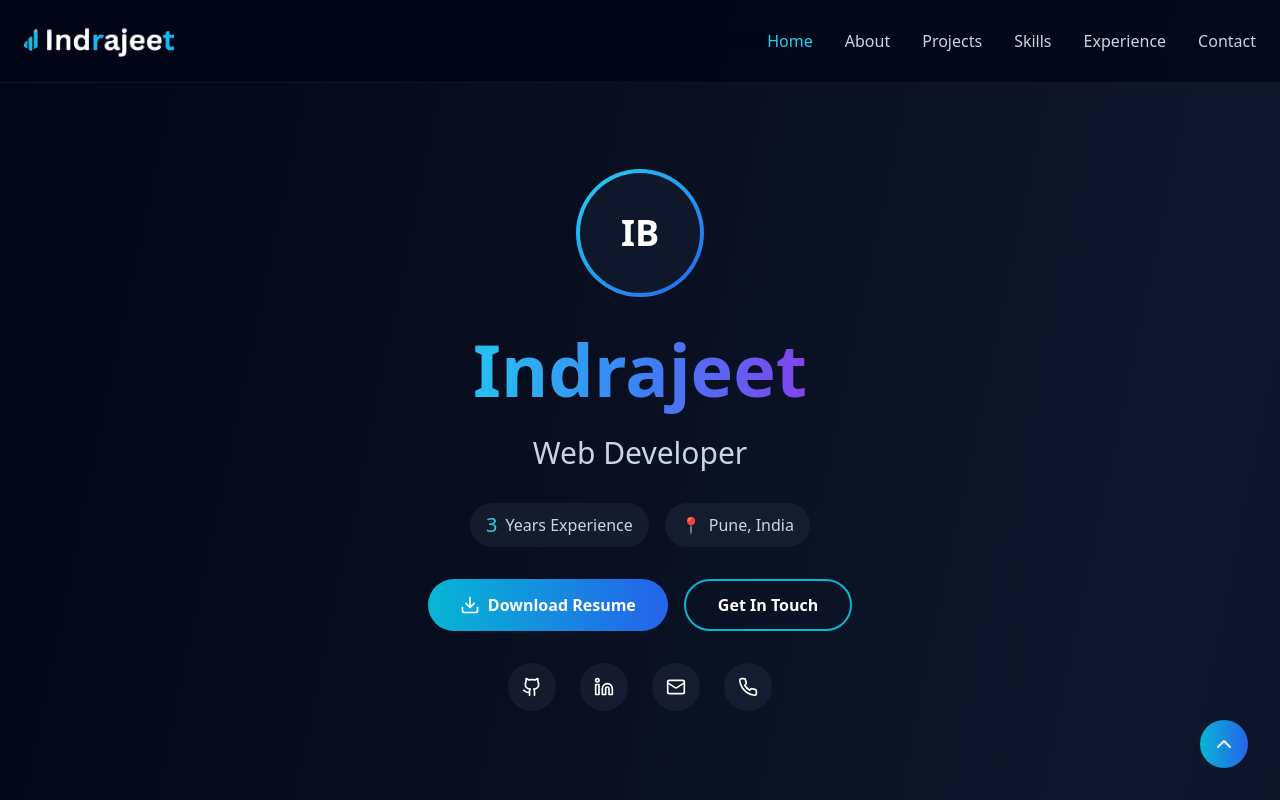
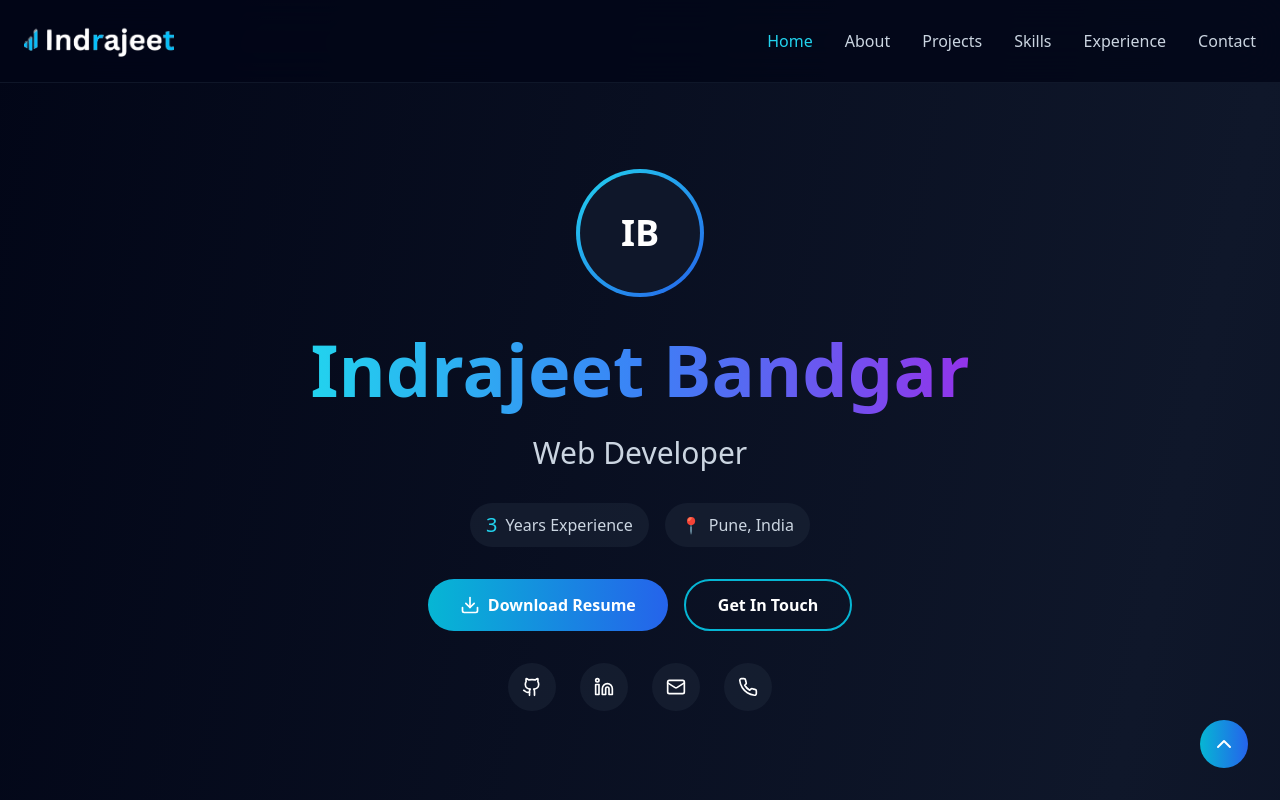
Before and after one commit to Indrajeet-1229/Portfolio, a React (Vite) app in the folder frontend/: page / in a window 1280 px wide. Shown: the top 800 px of the page. Built offline with nearby package versions, Linux system fonts and the light colour scheme.

Commit message:
update_hero_title_to Indrajeet_Bandgar

```diff
--- a/frontend/src/components/Hero.jsx
+++ b/frontend/src/components/Hero.jsx
@@ -18,7 +18,7 @@ const Hero = ({ scrollToSection, isVisible }) => {
         </div>
 
         <h1 className="text-6xl md:text-7xl font-bold mb-4 leading-normal md:leading-[1.35] bg-gradient-to-r from-cyan-400 via-blue-500 to-purple-600 bg-clip-text text-transparent">
-          Indrajeet
+          Indrajeet Bandgar
         </h1>
 
         <p className="text-2xl md:text-3xl text-slate-300 mb-8">
```
